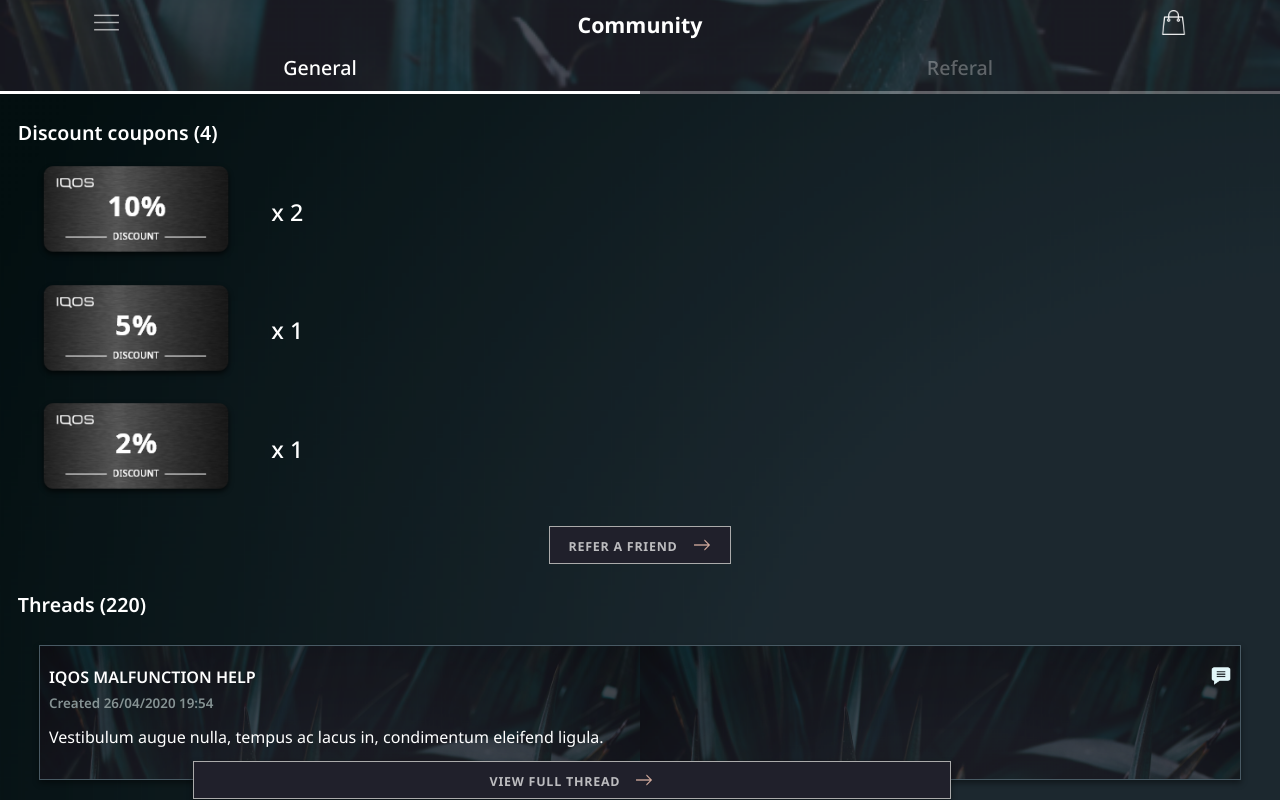
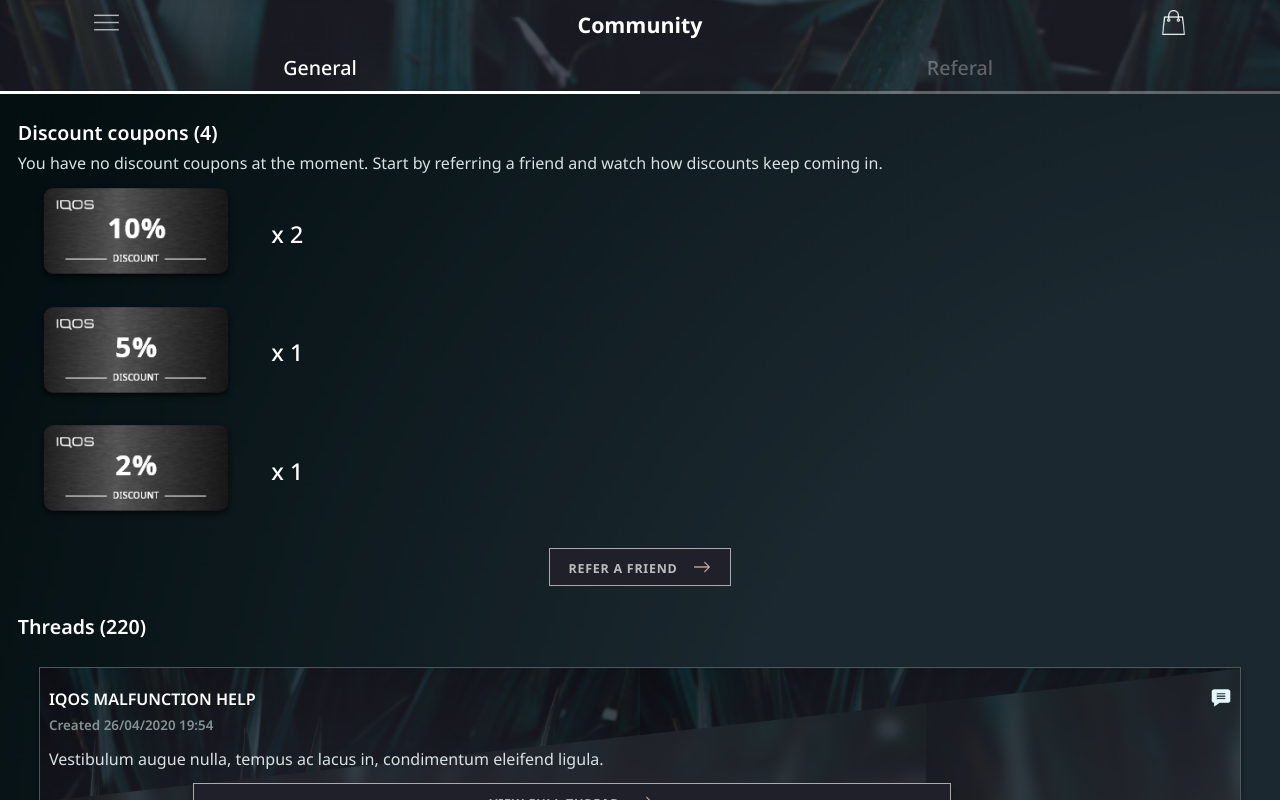
Before and after one commit to brigittarucz/192.168-app, an Angular app: page /dashboard in a window 1280 px wide. Shown: the top 800 px of the page. Built offline with nearby package versions, Linux system fonts and the light colour scheme.

Commit message:
general community bg blur

```diff
--- a/src/app/components/views/dashboard/community-general/community-general.component.html
+++ b/src/app/components/views/dashboard/community-general/community-general.component.html
@@ -1,5 +1,7 @@
 <section class="community__coupons">
   <h2 class="text-4_semibold margin-small"> Discount coupons (4)</h2>
+  <p class="text-5_regular"> You have no discount coupons at the moment. Start by referring a friend and watch how
+    discounts keep coming in.</p>
   <article class="discount community__coupons-disc10">
     <img src="../../../../../assets/discount10.png" alt="disc 10">
     <p class="text-2_medium"> x 2</p>
@@ -19,6 +21,8 @@
   <h2 class="text-4_semibold margin-large"> Threads (220) </h2>
   <article class="community__threads-thread margin-xl">
     <img src="../../../../../assets/icons/comment-icon.png" class="comment margin-small" width="20" alt="comment">
+    <div class="blur-overlay">
+    </div>
     <p class="text-5_semibold margin-small">IQOS MALFUNCTION HELP</p>
 
     <p class="text-6_semibold">Created 26/04/2020 19:54</p>
@@ -27,6 +31,8 @@
   </article>
   <article class="community__threads-thread margin-xl">
     <img src="../../../../../assets/icons/comment-icon.png" class="comment margin-small" width="20" alt="comment">
+    <div class="blur-overlay">
+    </div>
     <p class="text-5_semibold margin-small">IQOS MALFUNCTION HELP</p>
 
     <p class="text-6_semibold">Created 26/04/2020 19:54</p>
--- a/src/app/components/views/dashboard/community-general/community-general.component.scss
+++ b/src/app/components/views/dashboard/community-general/community-general.component.scss
@@ -1,4 +1,8 @@
 @import "../../../../../styles/general/colors.scss";
+
+.text-5_regular {
+	color: $pinegreenshade0-col;
+}
 
 .community__coupons {
 	.discount {
@@ -20,7 +24,6 @@
 }
 
 .community__threads {
-
 	article:first-of-type {
 		margin-top: 0;
 	}
@@ -35,10 +38,19 @@
 
 		.comment {
 			float: right;
+			position: relative;
+			z-index: 2;
 		}
 
 		.text-6_semibold {
 			color: $pinegreenshade1-col;
+		}
+
+		.text-5_semibold,
+		.text-6_semibold,
+		.text-5_regular {
+			position: relative;
+			z-index: 2;
 		}
 
 		.btn-dark {
@@ -52,7 +64,6 @@
 }
 
 .community__events {
-
 	&-ev {
 		display: grid;
 		grid-template-columns: 25px 1fr 4fr;
@@ -91,7 +102,7 @@
 		}
 
 		.img-button-2 {
-      background-image: url("../../../../../assets/event-RUS.jpg")
+			background-image: url("../../../../../assets/event-RUS.jpg");
 		}
 
 		.img-button-3 {
@@ -99,3 +110,14 @@
 		}
 	}
 }
+
+.blur-overlay {
+	width: 100%;
+	height: 100%;
+	position: absolute;
+	bottom: 17px;
+	background-image: url("../../../../../assets/bg-menu-2.png");
+	margin: -2rem -1rem;
+	clip-path: polygon(100% 0%, 0% 100%, 100% 100%);
+	z-index: 0;
+}
```
Lines whose indentation alone changed are shown as unchanged.
